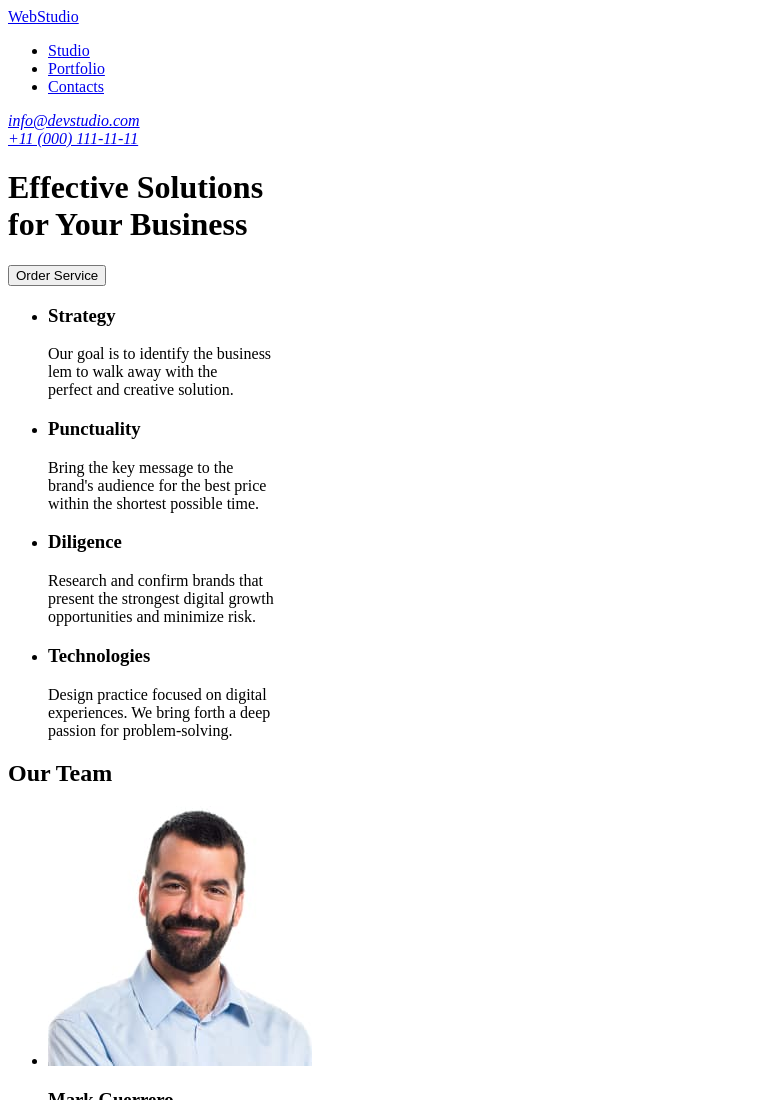
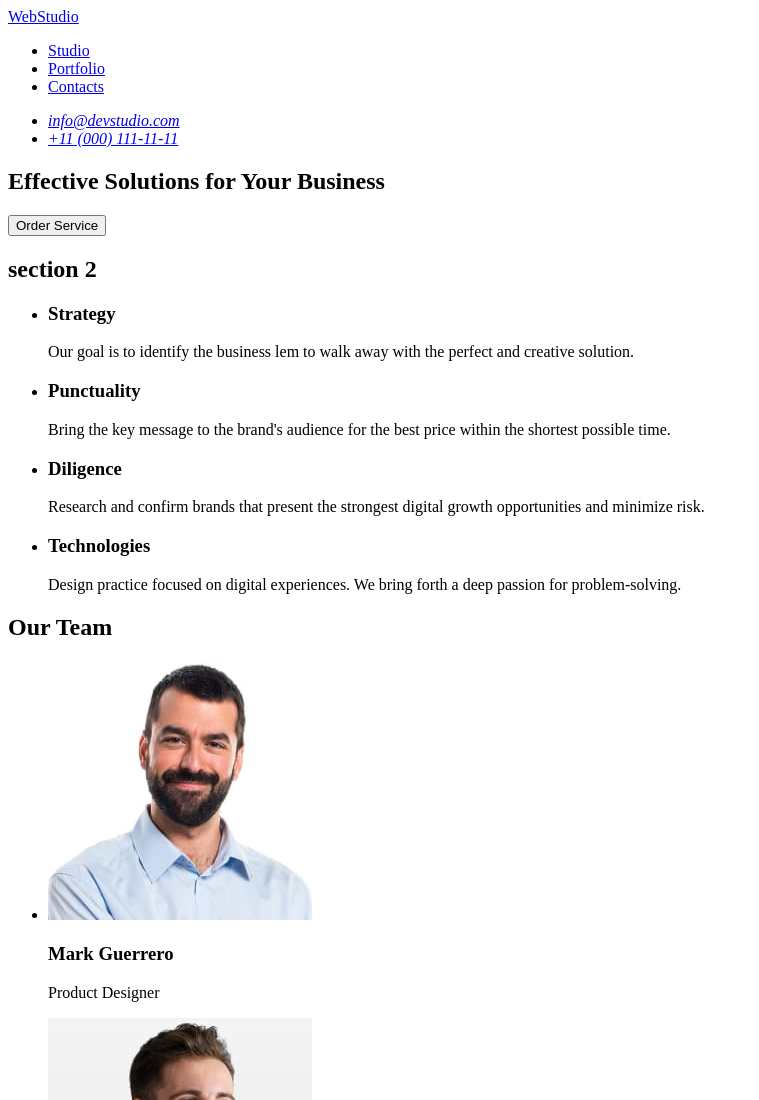
Before and after one commit to veronika-fullstack/goit-markup-hw-01, a plain HTML site: page index.html in a window 1280 px wide. Shown: the top 1100 px of the page, without its empty margins (0-759 px from the left). Drawn offline with Linux system fonts and the light colour scheme.

Commit message:
alteration

```diff
--- a/index.html
+++ b/index.html
@@ -9,9 +9,8 @@
 
         <header>
 
-            <a href="/">WebStudio</a>
-
             <nav>
+                <a href="./index.html">WebStudio</a>
                 <ul>
                     <li><a href="#Studio">Studio</a></li>
                     <li><a href="#Portfolio">Portfolio</a></li>
@@ -20,27 +19,36 @@
             </nav>
 
             <address>
-                <a href="info@devstudio.com">info@devstudio.com</a> <br >
-                <a href="+110001111111">+11 (000) 111-11-11</a>
+                <ul>
+                    <li>
+                        <a href="mailto:info@devstudio.com">info@devstudio.com</a> <br >
+                    </li>
+                    <li>
+                        <a href="tel:+110001111111">+11 (000) 111-11-11</a>
+                    </li>
+                </ul>
             </address>
-
-
-            <h1>
-                Effective Solutions <br >
-                for Your Business
-            </h1>
-            <button type="button">Order Service</button>
 
         </header>
 
         <main>
 
+            <section>
+                <h1>
+                    Effective Solutions
+                    for Your Business
+                </h1>
+                <button type="button">Order Service</button>
+            </section>
+
+            <section>
+                <h2>section 2</h2>
                 <ul>
                     <li>
                         <h3>Strategy</h3>
                         <p>
-                        Our goal is to identify the business <br >
-                        lem to walk away with the <br >
+                            Our goal is to identify the business
+                            lem to walk away with the
                             perfect and creative solution.
                         </p>
                     </li>
@@ -48,8 +56,8 @@
                     <li>
                         <h3>Punctuality</h3>
                         <p>
-                        Bring the key message to the <br >
-                        brand's audience for the best price <br >
+                            Bring the key message to the
+                            brand's audience for the best price
                             within the shortest possible time.
                         </p>
                     </li>
@@ -57,8 +65,8 @@
                     <li>
                         <h3>Diligence</h3>
                         <p>
-                        Research and confirm brands that <br >
-                        present the strongest digital growth <br >
+                            Research and confirm brands that
+                            present the strongest digital growth
                             opportunities and minimize risk.
                         </p>
                     </li>
@@ -66,12 +74,13 @@
                     <li>
                         <h3>Technologies</h3>
                         <p>
-                        Design practice focused on digital <br >
-                        experiences. We bring forth a deep <br >
+                            Design practice focused on digital
+                            experiences. We bring forth a deep
                             passion for problem-solving.
                         </p>
                     </li>
                 </ul>
+            </section>
 
             <section>
                 <h2>Our Team</h2>
@@ -124,10 +133,10 @@
 
         <footer>
 
-            <a href="/">WebStudio</a>
+            <a href="./index.html">WebStudio</a>
             <p>
-                Increase the flow of customers and <br >
-                sales for your business with digital <br >
+                Increase the flow of customers and
+                sales for your business with digital
                 marketing & growth solutions.
             </p>
 
```
Lines whose indentation alone changed are shown as unchanged.
